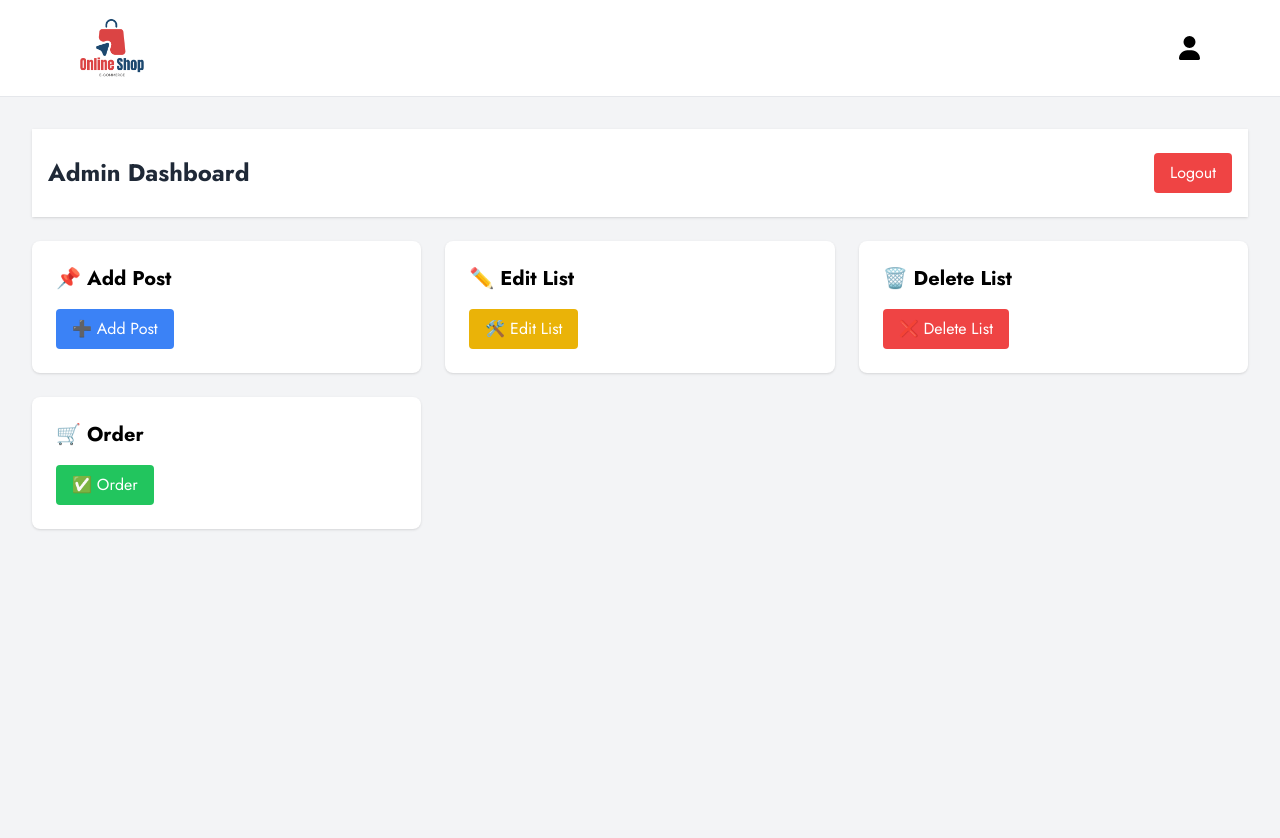
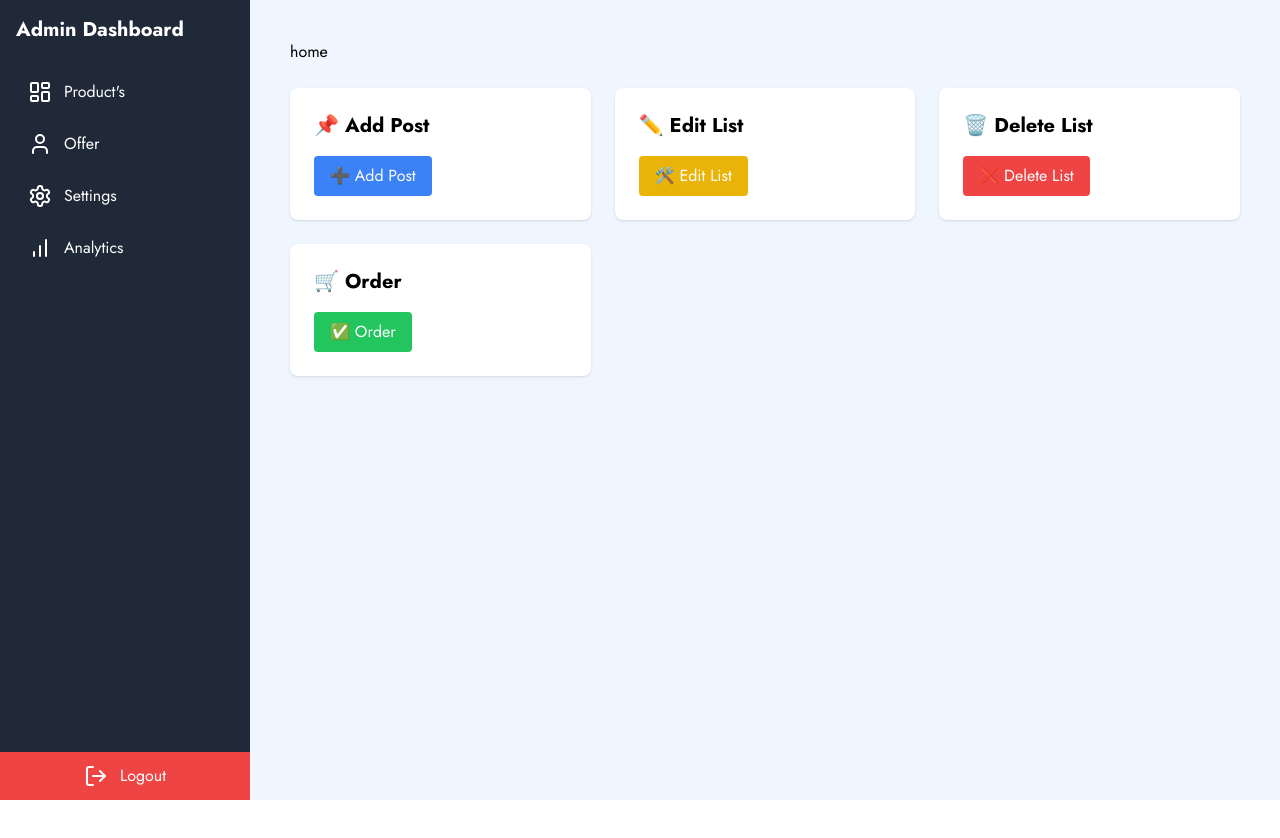
Before and after one commit to mishuk09/raiseuplabs-ecommerce-admin-frontend, a React (Create React App) app: page /dashboard in a window 1280 px wide. Shown: the top 838 px of the page. After the commit the page ends 800 px from the top, so only its background shows below. Built offline with nearby package versions, Linux system fonts and the light colour scheme; no server answers; sample sign-in values are in the browser's storage.

Commit message:
update layout section

```diff
--- a/package.json
+++ b/package.json
@@ -19,6 +19,7 @@
     "axios": "^1.6.8",
     "jodit": "^4.2.24",
     "jodit-react": "^4.1.2",
+    "lucide-react": "^0.477.0",
     "react": "^18.3.1",
     "react-dom": "^18.3.1",
     "react-file-base64": "^1.0.3",
--- a/src/App.js
+++ b/src/App.js
@@ -10,27 +10,32 @@ import Edit from './components/Post/Edit';
 import Delete from './components/Post/Delete';
 import Orders from './components/Post/Orders';
 import SignUp from './components/Auth/SignUp';
+import Layout from './pages/Home/Layout';
+import Offfer from './components/Offer/Offfer';
 
 function App() {
 
   return (
     <div className="App">
 
-      <Navbar />
+      {/* <Navbar /> */}
 
       <Routes>
         <Route path='/signin' element={<SignIn />} />
         <Route path='/nmnbnmn' element={<SignUp />} />
+        <Route element={<Layout />}>
+          {/* <Route path='/' element={<Layout />} /> */}
 
-        <Route path='/' element={<Dashboard />} />
           <Route path='/dashboard' element={<Dashboard />} />
 
-        <Route path="/orders" element={<Orders />} /> {/* Corrected route for Orders component */}
+          <Route path="/offer" element={<Offfer />} />
+          <Route path="/orders" element={<Orders />} />
           <Route path='/addpost' element={<AddPost />} />
           <Route path="/update/:id" element={<UpdatePost />} />
           <Route path="/delete/:id" element={<DeletePost />} />
           <Route path="/edit" element={<Edit />} />
           <Route path="/delete" element={<Delete />} />
+        </Route>
       </Routes>
 
 
--- /dev/null
+++ b/src/components/Alert.js
@@ -0,0 +1,15 @@
+import PropTypes from "prop-types";
+
+const Alert = ({ name }) => {
+    return (
+        <div className="fixed top-2 right-2  bg-green-600 rounded text-white font-medium    px-4 py-3">
+
+            {name}
+        </div>
+    );
+};
+
+Alert.propTypes = {
+    name: PropTypes.node.isRequired,
+};
+export default Alert;
--- a/src/components/Auth/Dashboard.js
+++ b/src/components/Auth/Dashboard.js
@@ -32,25 +32,12 @@ const Dashboard = () => {
         fetchData();
     }, [navigate]);
 
-    const handleLogout = () => {
-        localStorage.removeItem('token');
-        navigate('/signin');
-    };
+
 
     return (
-        <div className="min-h-screen   flex flex-col bg-gray-100 p-4">
-            <div className="min-h-screen   flex flex-col container p-4">
-                <header className="  px-4  bg-white shadow w-full ">
-                    <div className="     py-6 flex justify-between items-center">
-                        <h1 className="text-2xl font-bold text-gray-800">Admin Dashboard</h1>
-                        <button
-                            className="bg-red-500 text-white px-4 py-2 rounded hover:bg-red-600 transition"
-                            onClick={handleLogout}
-                        >
-                            Logout
-                        </button>
-                    </div>
-                </header>
+
+        <div className="    flex flex-col   p-4">
+            <Link to='/dashboard'>home</Link>
             <main className="   py-6">
                 <div className="grid grid-cols-1 sm:grid-cols-2 lg:grid-cols-3 gap-6">
                     <Link to="/addpost" className="bg-white p-6 rounded-lg shadow hover:bg-gray-50 transition">
@@ -73,7 +60,7 @@ const Dashboard = () => {
             </main>
 
         </div>
-        </div>
+
     );
 };
 
--- /dev/null
+++ b/src/components/Offer/Offfer.js
@@ -0,0 +1,11 @@
+import React from 'react';
+
+const Offfer = () => {
+    return (
+        <div>
+            offerdiv
+        </div>
+    );
+};
+
+export default Offfer;
--- a/src/components/Post/UpdatePost.js
+++ b/src/components/Post/UpdatePost.js
@@ -1,7 +1,8 @@
 import React, { useState, useEffect } from 'react';
 import axios from 'axios';
-import { useParams } from 'react-router-dom';
+import { Link, useParams } from 'react-router-dom';
 import JoditEditor from 'jodit-react';
+import Alert from '../Alert';
 
 const UpdatePost = () => {
     const { id } = useParams();
@@ -121,6 +122,7 @@ const UpdatePost = () => {
 
     return (
         <div className="container mt-10 p-6 bg-white">
+            <p>   <Link to='/edit'>Back</Link></p>
             <h2 className="text-2xl text-center font-semibold mb-6">Update Post</h2>
 
             <form onSubmit={handleSubmit} className="space-y-4" encType="multipart/form-data">
@@ -203,9 +205,7 @@ const UpdatePost = () => {
                 </div>
 
                 {successfull && (
-                    <div className="mb-4 p-4 text-green-800 bg-green-200 rounded">
-                        Update Successful!
-                    </div>
+                    <Alert name=' Update Successful!' />
                 )}
 
                 <button type="submit" className="mt-4 w-full p-2 bg-blue-600 text-white rounded-md hover:bg-blue-700">
--- /dev/null
+++ b/src/pages/Home/Layout.js
@@ -0,0 +1,50 @@
+import { Outlet, useNavigate } from "react-router-dom";
+import { LayoutDashboard, User, Settings, BarChart, LogOut } from "lucide-react";
+import Dashboard from "../../components/Auth/Dashboard";
+
+const sections = [
+    { id: 1, name: "Product's", icon: <LayoutDashboard />, path: "/dashboard", component: <Dashboard /> },
+    { id: 2, name: "Offer", icon: <User />, path: "/offer" },
+    { id: 3, name: "Settings", icon: <Settings />, path: "/settings" },
+    { id: 4, name: "Analytics", icon: <BarChart />, path: "/analytics" },
+    { id: 5, name: "Logout", icon: <LogOut />, path: "/logout" },
+];
+
+export default function Layout() {
+    const navigate = useNavigate();
+
+    const handleLogout = () => {
+        localStorage.removeItem("token");
+        navigate("/signin");
+    };
+
+    return (
+        <div className="flex h-screen bg-blue-50">
+            {/* Fixed Sidebar */}
+            <aside className="w-[250px] bg-gray-800 text-white p-4 fixed top-0 h-full">
+                <h1 className="text-xl font-bold mb-6">Admin Dashboard</h1>
+                <nav className="space-y-1">
+                    {sections.map((section) => (
+                        <button
+                            key={section.id}
+                            className={`flex items-center gap-3 p-3 rounded-lg w-full text-left hover:bg-gray-700 transition
+                          ${section.name === "Logout" ? "absolute bottom-0 text-center items-center justify-center flex rounded-none bg-red-500   text-white  left-0 w-full" : ""}`}
+                            onClick={() =>
+                                section.name === "Logout" ? handleLogout() : navigate(section.path)
+                            }
+                        >
+                            {section.icon}
+                            {section.name}
+                        </button>
+
+                    ))}
+                </nav>
+            </aside>
+
+            {/* Main Content */}
+            <main className="flex-1 p-6 ml-[250px]">
+                <Outlet />
+            </main>
+        </div>
+    );
+}
```
Also changed, not shown: 1 other file (tests, documents, lock files or other folders). Lines whose indentation alone changed are shown as unchanged.
